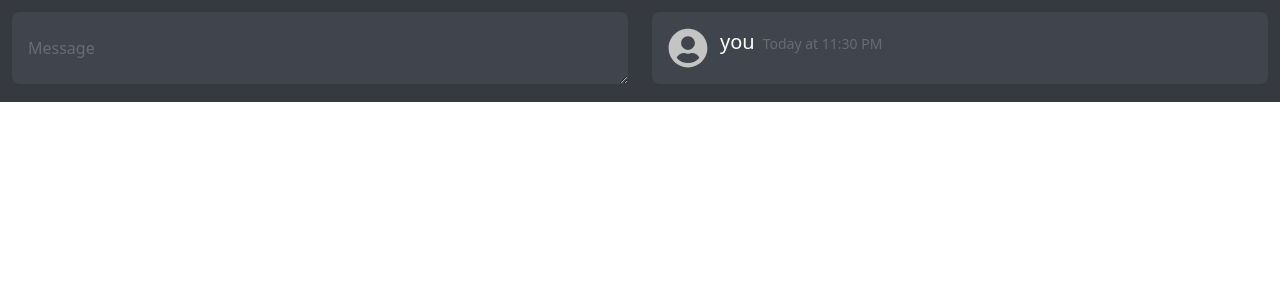
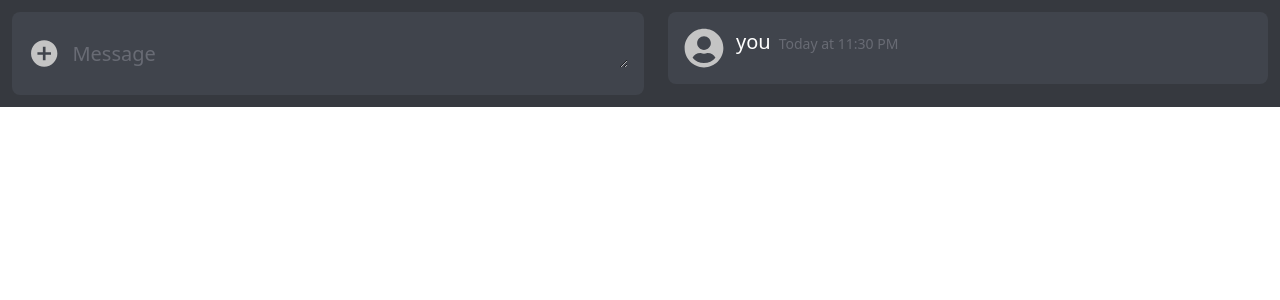
Before and after one commit to Wil3on/discord-markdow, a Next.js app: page / in a window 1280 px wide. Shown: the top 300 px of the page. Built offline with nearby package versions, Linux system fonts and the light colour scheme.

Commit message:
:construction: wip: finished textarea editor

```diff
--- a/components/MarkdownEditor.tsx
+++ b/components/MarkdownEditor.tsx
@@ -1,29 +1,31 @@
 import { useState } from 'react'
 import TextareaAutosize from 'react-textarea-autosize'
 import { FaUserCircle } from 'react-icons/fa'
+import { IoMdAddCircle } from 'react-icons/io'
 
 export const MarkdownEditor: React.VFC = () => {
 	const [text, setText] = useState<string>('')
 	return (
 		<section className="bg-navy">
-			<div className="flex justify-center flex-col md:flex-row">
-				<div className="flex-1 m-3 max-w-5xl">
+			<div className="flex flex-col justify-center md:flex-row">
+				<div className="flex flex-1 max-w-5xl px-4 py-6 m-3 rounded-lg bg-navy-light">
+					<IoMdAddCircle size={35} className="text-gray" />
 					<TextareaAutosize
-						className="bg-navy-light w-full px-4 py-6 rounded-lg text-while placeholder-gray-light outline-none"
+						className="w-full pt-1 ml-3 text-xl outline-none bg-navy-light text-while placeholder-gray-light"
 						placeholder="Message"
 						value={text}
 						onChange={(e) => setText(e.target.value)}
 					/>
 				</div>
-				<div className="flex-1 m-3 max-w-5xl">
-					<div className="bg-navy-light p-4 rounded-lg text-while flex  ">
+				<div className="flex-1 max-w-5xl m-3">
+					<div className="flex p-4 rounded-lg bg-navy-light text-while ">
 						<FaUserCircle size={40} className="text-gray min-w-[40px]" />
 						<div className="ml-3">
 							<h4 className="text-xl font-light">
 								you
 								<span className="ml-2 text-sm text-gray-light">Today at 11:30 PM</span>
 							</h4>
-							<p className="whitespace-pre-line">{text}</p>
+							<p className="text-xl whitespace-pre-line">{text}</p>
 						</div>
 					</div>
 				</div>
```
